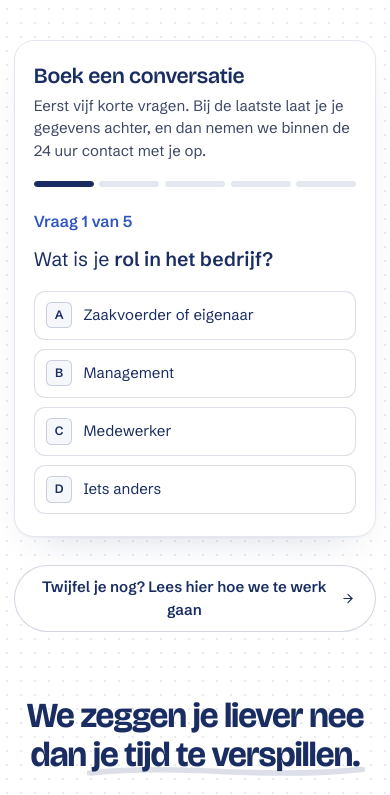
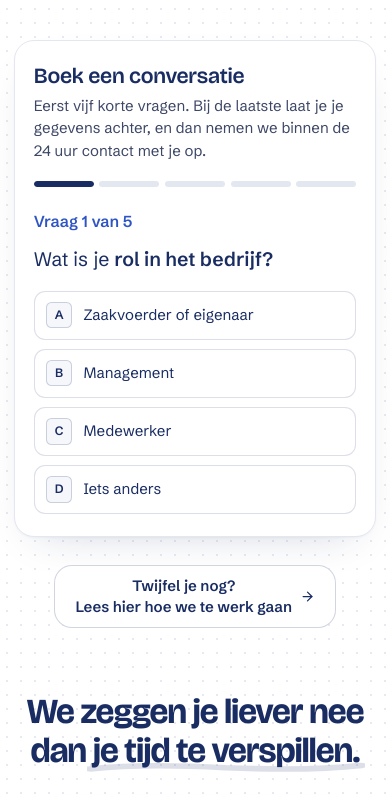
Before and after one commit to r0892111/finitsolutionswebsite, a Next.js app: page /hub in a window 390 px wide. Shown: the part 1160-1955 px from the top of the page. Built offline with nearby package versions, Linux system fonts and the light colour scheme; no server answers.

Commit message:
Hub: knop naar de website op gsm netjes over twee regels
Co-Authored-By: Claude Opus 5.5 <noreply@anthropic.com>

```diff
--- a/app/globals.css
+++ b/app/globals.css
@@ -1143,6 +1143,7 @@ html {
   .hub-wie-icoon--klein { width: 24px; height: 24px; }
   .hub-wie-lijst li { font-size: 16px; gap: 10px; padding: 12px 0; }
   .hub-faq-meer, .hub-naar-website { font-size: 15px; min-height: 48px; padding: 10px 20px; }
+  .hub-naar-website { border-radius: 18px; line-height: 1.35; }
 }
 @media (max-width: 380px) {
   .hub-hero-vsl .hub-titel { font-size: 32px; }
--- a/components/hub/copy.ts
+++ b/components/hub/copy.ts
@@ -37,7 +37,7 @@ export const HUB = {
   // Onder het formulier (Alex 25/11): voor wie nog twijfelt, naar de aanpak op de homepage.
   // De nieuwe homepage (tak homepage-amina) noemt die sectie "werkwijze": pas het anker
   // aan zodra die live gaat.
-  naarWebsite: { tekst: "Twijfel je nog? Lees hier hoe we te werk gaan", href: "/#aanpak" },
+  naarWebsite: { vraag: "Twijfel je nog?", tekst: "Lees hier hoe we te werk gaan", href: "/#aanpak" },
 
   // Vlak onder de video (Alex 25/11): wie ons steunt, met hun logo's uit /public.
   steun: {
--- a/components/hub/hub-pagina.tsx
+++ b/components/hub/hub-pagina.tsx
@@ -224,7 +224,11 @@ export function HubPagina({ start }: { start?: "resources" }) {
               onClick={() => pushEvent("hub_klik", { ...meta, keuze: "website_aanpak" })}
               className="hub-naar-website inline-flex items-center rounded-full border border-[#1A2D63]/20 bg-white font-semibold text-[#1A2D63] transition-colors hover:bg-[#F5F7FB]"
             >
-              {HUB.naarWebsite.tekst}
+              {/* Op gsm bewust twee regels: de vraag, dan de rest. */}
+              <span>
+                {HUB.naarWebsite.vraag} <br className="sm:hidden" />
+                {HUB.naarWebsite.tekst}
+              </span>
               <ArrowRight aria-hidden="true" />
             </a>
           </div>
```
